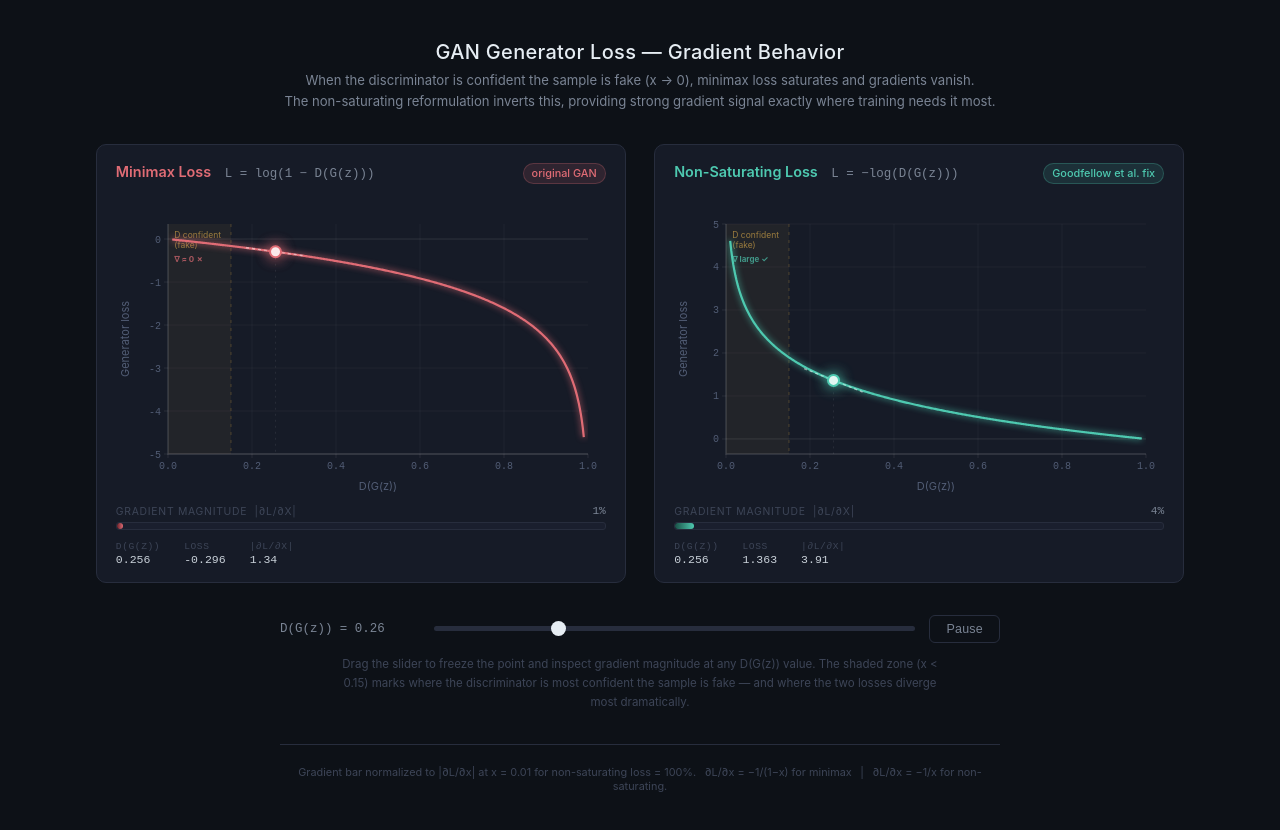
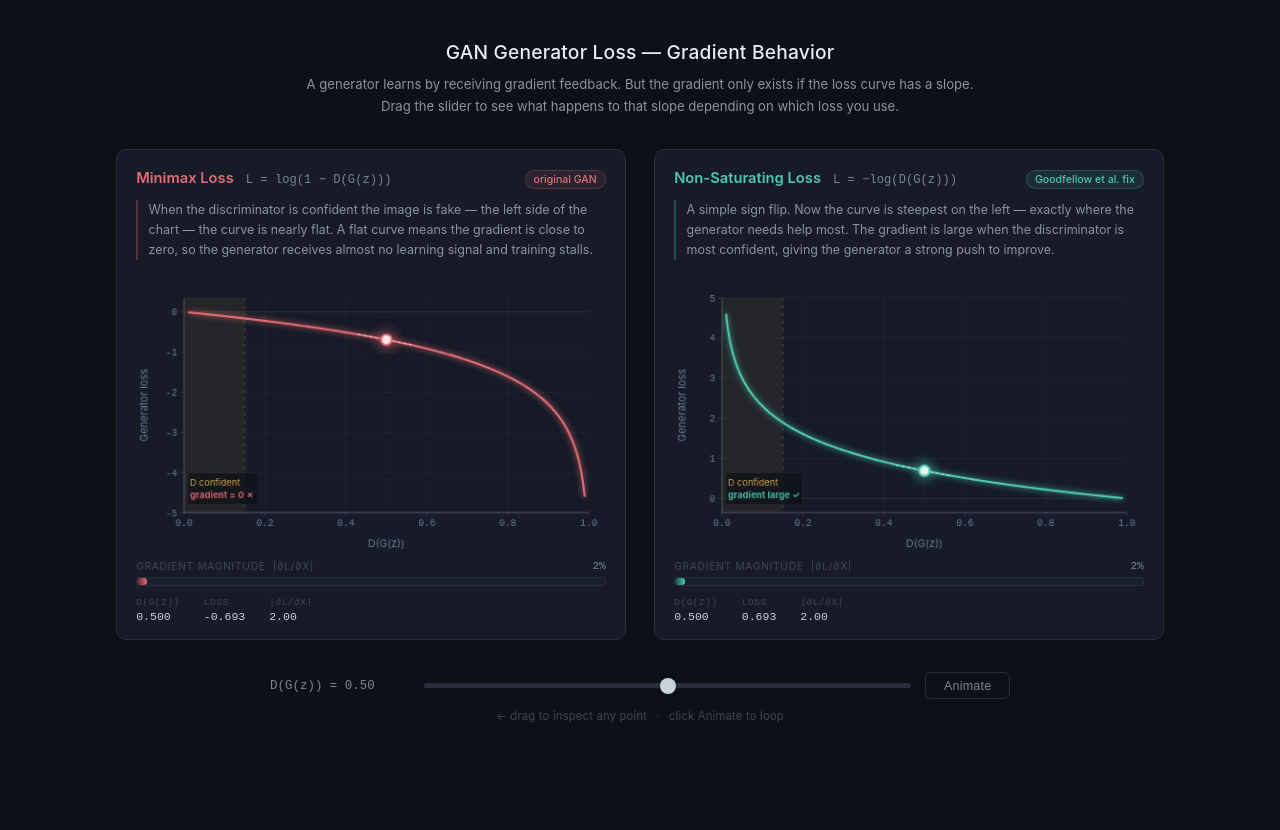
Before and after one commit to sm2879/gan-loss-viz, a plain HTML site: page index.html in a window 1280 px wide. After the commit the page ends 800 px from the top, so only its background shows below. Drawn offline with Linux system fonts and the light colour scheme.

Commit message:
update with start paused, clear descriptions

```diff
--- a/index.html
+++ b/index.html
@@ -8,14 +8,14 @@
 *, *::before, *::after { box-sizing: border-box; margin: 0; padding: 0; }
 
 :root {
-  --bg:       #0d1117;
-  --surface:  #161b27;
-  --border:   #272d3d;
-  --text:     #c9d1d9;
-  --dim:      #7a8494;
-  --dimmer:   #3d4557;
-  --mm:       #e06c75;
-  --ns:       #4ec9b0;
+  --bg:      #0d1117;
+  --surface: #161b27;
+  --border:  #272d3d;
+  --text:    #c9d1d9;
+  --dim:     #7a8494;
+  --dimmer:  #3d4557;
+  --mm:      #e06c75;
+  --ns:      #4ec9b0;
 }
 
 body {
@@ -26,27 +26,27 @@ body {
   display: flex;
   flex-direction: column;
   align-items: center;
-  padding: 2.5rem 1.5rem 3rem;
+  padding: 2.5rem 1.5rem 3.5rem;
   gap: 2rem;
 }
 
 header {
   text-align: center;
-  max-width: 740px;
+  max-width: 680px;
 }
 
 header h1 {
-  font-size: 1.25rem;
+  font-size: 1.2rem;
   font-weight: 500;
-  letter-spacing: 0.015em;
+  letter-spacing: 0.01em;
   color: #e6edf3;
+  margin-bottom: 0.55rem;
 }
 
-header p {
+.header-body {
   font-size: 0.82rem;
-  color: var(--dim);
-  margin-top: 0.4rem;
-  line-height: 1.6;
+  color: #8b949e;
+  line-height: 1.7;
 }
 
 .panels {
@@ -60,41 +60,54 @@ header p {
   background: var(--surface);
   border: 1px solid var(--border);
   border-radius: 10px;
-  padding: 1.1rem 1.2rem 1rem;
+  padding: 1.15rem 1.2rem 1rem;
   display: flex;
   flex-direction: column;
-  gap: 0.65rem;
+  gap: 0.7rem;
+  max-width: 510px;
 }
 
 .panel-header {
   display: flex;
   align-items: baseline;
-  gap: 0.85rem;
+  gap: 0.75rem;
 }
 
 .panel-title {
-  font-size: 0.9rem;
+  font-size: 0.92rem;
   font-weight: 600;
 }
 
 .panel-formula {
   font-family: 'Courier New', monospace;
-  font-size: 0.78rem;
+  font-size: 0.76rem;
   color: var(--dim);
 }
 
 .panel-tag {
-  font-size: 0.68rem;
-  padding: 0.15rem 0.5rem;
+  font-size: 0.66rem;
+  padding: 0.14rem 0.5rem;
   border-radius: 20px;
   font-weight: 500;
   margin-left: auto;
+  white-space: nowrap;
 }
 
 .mm .panel-title { color: var(--mm); }
 .ns .panel-title { color: var(--ns); }
-.mm .panel-tag { background: rgba(224,108,117,0.12); color: var(--mm); border: 1px solid rgba(224,108,117,0.25); }
-.ns .panel-tag { background: rgba(78,201,176,0.12); color: var(--ns); border: 1px solid rgba(78,201,176,0.25); }
+.mm .panel-tag { background: rgba(224,108,117,0.1); color: var(--mm); border: 1px solid rgba(224,108,117,0.22); }
+.ns .panel-tag { background: rgba(78,201,176,0.1); color: var(--ns); border: 1px solid rgba(78,201,176,0.22); }
+
+.panel-desc {
+  font-size: 0.78rem;
+  color: #8b949e;
+  line-height: 1.6;
+  padding-left: 0.65rem;
+  border-left: 2px solid var(--border);
+}
+
+.mm .panel-desc { border-left-color: rgba(224,108,117,0.3); }
+.ns .panel-desc { border-left-color: rgba(78,201,176,0.3); }
 
 canvas { display: block; border-radius: 5px; }
 
@@ -111,7 +124,7 @@ canvas { display: block; border-radius: 5px; }
 }
 
 .grad-label {
-  font-size: 0.65rem;
+  font-size: 0.64rem;
   color: var(--dimmer);
   text-transform: uppercase;
   letter-spacing: 0.07em;
@@ -126,20 +139,20 @@ canvas { display: block; border-radius: 5px; }
 .grad-track {
   background: #1a1f2e;
   border-radius: 3px;
-  height: 8px;
+  height: 9px;
   overflow: hidden;
   border: 1px solid var(--border);
-  position: relative;
 }
 
 .grad-fill {
   height: 100%;
   border-radius: 3px;
   width: 0%;
+  transition: width 0.04s linear;
 }
 
-.mm .grad-fill { background: linear-gradient(90deg, #6a2028 0%, var(--mm) 100%); }
-.ns .grad-fill { background: linear-gradient(90deg, #1a5248 0%, var(--ns) 100%); }
+.mm .grad-fill { background: linear-gradient(90deg, #5c1e24 0%, var(--mm) 100%); }
+.ns .grad-fill { background: linear-gradient(90deg, #144840 0%, var(--ns) 100%); }
 
 .readout {
   font-family: 'Courier New', monospace;
@@ -149,14 +162,10 @@ canvas { display: block; border-radius: 5px; }
   gap: 1.5rem;
 }
 
-.readout-item {
-  display: flex;
-  flex-direction: column;
-  gap: 0.1rem;
-}
+.readout-item { display: flex; flex-direction: column; gap: 0.1rem; }
 
 .readout-label {
-  font-size: 0.6rem;
+  font-size: 0.59rem;
   color: var(--dimmer);
   text-transform: uppercase;
   letter-spacing: 0.06em;
@@ -164,13 +173,14 @@ canvas { display: block; border-radius: 5px; }
 
 .readout-val { color: var(--text); }
 
+/* ── Controls ── */
 .controls {
   display: flex;
   flex-direction: column;
   align-items: center;
-  gap: 0.75rem;
+  gap: 0.6rem;
   width: 100%;
-  max-width: 720px;
+  max-width: 740px;
 }
 
 .controls-row {
@@ -191,6 +201,7 @@ canvas { display: block; border-radius: 5px; }
 input[type=range] {
   flex: 1;
   -webkit-appearance: none;
+  appearance: none;
   background: var(--border);
   border-radius: 4px;
   height: 5px;
@@ -200,21 +211,25 @@ input[type=range] {
 
 input[type=range]::-webkit-slider-thumb {
   -webkit-appearance: none;
-  width: 15px;
-  height: 15px;
-  background: #e6edf3;
+  appearance: none;
+  width: 16px;
+  height: 16px;
+  background: #c9d1d9;
   border-radius: 50%;
   cursor: pointer;
-  transition: transform 0.1s;
+  transition: transform 0.1s, background 0.1s;
 }
 
-input[type=range]::-webkit-slider-thumb:hover { transform: scale(1.2); }
+input[type=range]::-webkit-slider-thumb:hover {
+  transform: scale(1.18);
+  background: #e6edf3;
+}
 
 button {
   background: none;
   border: 1px solid var(--border);
   color: var(--dim);
-  padding: 0.35rem 1rem;
+  padding: 0.35rem 1.1rem;
   border-radius: 6px;
   cursor: pointer;
   font-size: 0.78rem;
@@ -223,24 +238,12 @@ button {
   white-space: nowrap;
 }
 
-button:hover { border-color: var(--dim); color: var(--text); }
+button:hover { border-color: #525d75; color: var(--text); }
 
-.note {
-  font-size: 0.72rem;
+.hint {
+  font-size: 0.7rem;
   color: var(--dimmer);
-  text-align: center;
-  max-width: 620px;
-  line-height: 1.65;
-}
-
-footer {
-  font-size: 0.68rem;
-  color: var(--dimmer);
-  text-align: center;
-  border-top: 1px solid var(--border);
-  padding-top: 1.25rem;
-  width: 100%;
-  max-width: 720px;
+  letter-spacing: 0.02em;
 }
 </style>
 </head>
@@ -248,23 +251,31 @@ footer {
 
 <header>
   <h1>GAN Generator Loss — Gradient Behavior</h1>
-  <p>When the discriminator is confident the sample is fake (x → 0), minimax loss saturates and gradients vanish.<br>
-  The non-saturating reformulation inverts this, providing strong gradient signal exactly where training needs it most.</p>
+  <p class="header-body">
+    A generator learns by receiving gradient feedback. But the gradient only exists if the loss curve has a slope.<br>
+    Drag the slider to see what happens to that slope depending on which loss you use.
+  </p>
 </header>
 
 <div class="panels">
-  <!-- Minimax panel -->
+
+  <!-- Minimax -->
   <div class="panel mm">
     <div class="panel-header">
       <span class="panel-title">Minimax Loss</span>
       <span class="panel-formula">L = log(1 − D(G(z)))</span>
       <span class="panel-tag">original GAN</span>
     </div>
-    <canvas id="cvMM" width="490" height="300"></canvas>
+    <p class="panel-desc">
+      When the discriminator is confident the image is fake — the left side of the chart —
+      the curve is nearly flat. A flat curve means the gradient is close to zero,
+      so the generator receives almost no learning signal and training stalls.
+    </p>
+    <canvas id="cvMM" width="490" height="290"></canvas>
     <div class="grad-section">
       <div class="grad-header">
         <span class="grad-label">gradient magnitude &nbsp;|∂L/∂x|</span>
-        <span class="grad-pct" id="mmPct">0%</span>
+        <span class="grad-pct" id="mmPct">—</span>
       </div>
       <div class="grad-track">
         <div class="grad-fill" id="barMM"></div>
@@ -286,18 +297,23 @@ footer {
     </div>
   </div>
 
-  <!-- Non-saturating panel -->
+  <!-- Non-saturating -->
   <div class="panel ns">
     <div class="panel-header">
       <span class="panel-title">Non-Saturating Loss</span>
       <span class="panel-formula">L = −log(D(G(z)))</span>
       <span class="panel-tag">Goodfellow et al. fix</span>
     </div>
-    <canvas id="cvNS" width="490" height="300"></canvas>
+    <p class="panel-desc">
+      A simple sign flip. Now the curve is steepest on the left — exactly where the generator
+      needs help most. The gradient is large when the discriminator is most confident,
+      giving the generator a strong push to improve.
+    </p>
+    <canvas id="cvNS" width="490" height="290"></canvas>
     <div class="grad-section">
       <div class="grad-header">
         <span class="grad-label">gradient magnitude &nbsp;|∂L/∂x|</span>
-        <span class="grad-pct" id="nsPct">0%</span>
+        <span class="grad-pct" id="nsPct">—</span>
       </div>
       <div class="grad-track">
         <div class="grad-fill" id="barNS"></div>
@@ -318,166 +334,161 @@ footer {
       </div>
     </div>
   </div>
+
 </div>
 
 <div class="controls">
   <div class="controls-row">
     <span class="slider-label">D(G(z)) = <span id="sliderVal">0.50</span></span>
     <input type="range" id="slider" min="2" max="98" step="1" value="50">
-    <button id="toggleBtn">Pause</button>
+    <button id="toggleBtn">Animate</button>
   </div>
-  <p class="note">
-    Drag the slider to freeze the point and inspect gradient magnitude at any D(G(z)) value.
-    The shaded zone (x &lt; 0.15) marks where the discriminator is most confident the sample is fake —
-    and where the two losses diverge most dramatically.
-  </p>
+  <span class="hint">← drag to inspect any point &ensp;·&ensp; click Animate to loop</span>
 </div>
 
-<footer>
-  Gradient bar normalized to |∂L/∂x| at x = 0.01 for non-saturating loss = 100%.&ensp;
-  ∂L/∂x = −1/(1−x) for minimax &ensp;|&ensp; ∂L/∂x = −1/x for non-saturating.
-</footer>
-
 <script>
-// ─── Canvas & context ───────────────────────────────────────────────────────
+// ── Canvas setup ──────────────────────────────────────────────────────────────
 const cvMM = document.getElementById('cvMM');
 const cvNS = document.getElementById('cvNS');
 const ctxMM = cvMM.getContext('2d');
 const ctxNS = cvNS.getContext('2d');
 
-// ─── Dimensions ──────────────────────────────────────────────────────────────
-const W = 490, H = 300;
-const M = { top: 30, right: 18, bottom: 40, left: 52 };
-const PW = W - M.left - M.right;   // 420
-const PH = H - M.top  - M.bottom;  // 230
+// ── Layout ───────────────────────────────────────────────────────────────────
+const W = 490, H = 290;
+const M = { top: 28, right: 18, bottom: 38, left: 50 };
+const PW = W - M.left - M.right;
+const PH = H - M.top  - M.bottom;
 
-// ─── Data domain ─────────────────────────────────────────────────────────────
-const X0 = 0, X1 = 1;
-const MM_YMIN = -5,  MM_YMAX = 0.35;
+// ── Coordinate transforms ─────────────────────────────────────────────────────
+const MM_YMIN = -5,   MM_YMAX = 0.35;
 const NS_YMIN = -0.35, NS_YMAX = 5;
 
-function cx(x)       { return M.left + (x - X0) / (X1 - X0) * PW; }
-function cyMM(y)     { return M.top  + (MM_YMAX - y) / (MM_YMAX - MM_YMIN) * PH; }
-function cyNS(y)     { return M.top  + (NS_YMAX - y) / (NS_YMAX - NS_YMIN) * PH; }
+function cx(x)   { return M.left + x * PW; }
+function cyMM(y) { return M.top + (MM_YMAX - y) / (MM_YMAX - MM_YMIN) * PH; }
+function cyNS(y) { return M.top + (NS_YMAX - y) / (NS_YMAX - NS_YMIN) * PH; }
 
-// ─── Math ────────────────────────────────────────────────────────────────────
-const lMM  = x => Math.log(1 - x);
-const gMM  = x => -1 / (1 - x);
-const lNS  = x => -Math.log(x);
-const gNS  = x => -1 / x;
-const MAX_GRAD = 100;   // |∂L/∂x| at x=0.01 for non-sat
+// ── Math ──────────────────────────────────────────────────────────────────────
+const lMM = x => Math.log(1 - x);
+const gMM = x => -1 / (1 - x);
+const lNS = x => -Math.log(x);
+const gNS = x => -1 / x;
+const MAX_GRAD = 100; // |∂L/∂x| at x=0.01 for non-sat
 
-// ─── State ───────────────────────────────────────────────────────────────────
-let animating  = true;
-let t          = 0;          // 0→1 loop parameter
-let lastTs     = null;
-let manualX    = null;
-const DURATION = 4000;       // ms per loop
+// ── State — starts paused at x=0.5 ───────────────────────────────────────────
+let animating = false;
+let manualX   = 0.5;
+let t         = (0.5 - 0.02) / (0.98 - 0.02); // sync t to x=0.5
+let lastTs    = null;
+const DURATION = 4000;
 
-const sliderEl   = document.getElementById('slider');
-const sliderValEl= document.getElementById('sliderVal');
-const toggleBtn  = document.getElementById('toggleBtn');
-const barMM      = document.getElementById('barMM');
-const barNS      = document.getElementById('barNS');
-const mmPctEl    = document.getElementById('mmPct');
-const nsPctEl    = document.getElementById('nsPct');
-const mmXEl      = document.getElementById('mmX');
-const mmLEl      = document.getElementById('mmL');
-const mmGEl      = document.getElementById('mmG');
-const nsXEl      = document.getElementById('nsX');
-const nsLEl      = document.getElementById('nsL');
-const nsGEl      = document.getElementById('nsG');
+// ── DOM refs ──────────────────────────────────────────────────────────────────
+const sliderEl    = document.getElementById('slider');
+const sliderValEl = document.getElementById('sliderVal');
+const toggleBtn   = document.getElementById('toggleBtn');
+const barMM       = document.getElementById('barMM');
+const barNS       = document.getElementById('barNS');
+const mmPctEl     = document.getElementById('mmPct');
+const nsPctEl     = document.getElementById('nsPct');
+const mmXEl       = document.getElementById('mmX');
+const mmLEl       = document.getElementById('mmL');
+const mmGEl       = document.getElementById('mmG');
+const nsXEl       = document.getElementById('nsX');
+const nsLEl       = document.getElementById('nsL');
+const nsGEl       = document.getElementById('nsG');
 
 sliderEl.addEventListener('input', () => {
   manualX = parseInt(sliderEl.value) / 100;
-  animating = false;
-  toggleBtn.textContent = 'Resume';
+  if (animating) {
+    animating = false;
+    toggleBtn.textContent = 'Animate';
+  }
   sliderValEl.textContent = manualX.toFixed(2);
 });
 
 toggleBtn.addEventListener('click', () => {
   if (animating) {
+    manualX   = getX();      // freeze at current position
     animating = false;
-    toggleBtn.textContent = 'Resume';
+    toggleBtn.textContent = 'Animate';
   } else {
-    animating = true;
     manualX   = null;
     lastTs    = null;
+    animating = true;
     toggleBtn.textContent = 'Pause';
   }
 });
 
 function getX() {
-  if (manualX !== null) return manualX;
-  return 0.02 + (0.98 - 0.02) * t;
+  return manualX !== null ? manualX : 0.02 + 0.96 * t;
 }
 
-// ─── Draw one panel ──────────────────────────────────────────────────────────
-function drawPanel(ctx, toY, lossFn, gradFn, color, shade, yMin, yMax, callout) {
+// ── Draw ──────────────────────────────────────────────────────────────────────
+function drawPanel(ctx, toY, lossFn, gradFn, color, yMin, yMax, isLeft) {
   ctx.clearRect(0, 0, W, H);
 
-  // canvas background
+  // Background
   ctx.fillStyle = '#161b27';
   ctx.fillRect(0, 0, W, H);
 
-  // clip to plot area for curve drawing
   const plotClip = new Path2D();
   plotClip.rect(M.left, M.top, PW, PH);
 
-  // ── Grid ──
-  ctx.strokeStyle = 'rgba(255,255,255,0.04)';
+  // Grid lines
   ctx.lineWidth = 1;
   for (let gx = 0.2; gx < 1; gx += 0.2) {
+    ctx.strokeStyle = 'rgba(255,255,255,0.04)';
     ctx.beginPath();
     ctx.moveTo(cx(gx), M.top);
     ctx.lineTo(cx(gx), M.top + PH);
     ctx.stroke();
   }
-  const yStep = 1;
   for (let gy = Math.ceil(yMin); gy <= Math.floor(yMax); gy++) {
     const py = toY(gy);
     if (py < M.top || py > M.top + PH) continue;
-    ctx.strokeStyle = gy === 0 ? 'rgba(255,255,255,0.1)' : 'rgba(255,255,255,0.04)';
+    ctx.strokeStyle = gy === 0 ? 'rgba(255,255,255,0.09)' : 'rgba(255,255,255,0.04)';
     ctx.beginPath();
     ctx.moveTo(M.left, py);
     ctx.lineTo(M.left + PW, py);
     ctx.stroke();
   }
 
-  // ── Shaded region x ∈ [0, 0.15] ──
+  // Shaded zone x ∈ [0, 0.15]  — "discriminator confident fake"
   const shadeW = cx(0.15) - cx(0);
-  ctx.fillStyle = 'rgba(255,196,80,0.05)';
+  ctx.fillStyle = 'rgba(255,196,80,0.055)';
   ctx.fillRect(cx(0), M.top, shadeW, PH);
 
-  // dashed boundary at x=0.15
+  // Dashed boundary
   ctx.save();
   ctx.setLineDash([3, 5]);
-  ctx.strokeStyle = 'rgba(255,196,80,0.22)';
+  ctx.strokeStyle = 'rgba(255,196,80,0.28)';
   ctx.lineWidth = 1;
   ctx.beginPath();
   ctx.moveTo(cx(0.15), M.top);
   ctx.lineTo(cx(0.15), M.top + PH);
   ctx.stroke();
+  ctx.setLineDash([]);
   ctx.restore();
 
-  // Annotation label inside shaded region
+  // Label inside shaded zone — readable with background
+  const labelX = cx(0.015);
+  const labelY = M.top + PH - 16;
   ctx.save();
-  ctx.font = '8.5px -apple-system, sans-serif';
-  ctx.fillStyle = 'rgba(255,196,80,0.55)';
+  ctx.font = '9.5px -apple-system, sans-serif';
+  const line1 = 'D confident';
+  const line2 = isLeft ? 'gradient ≈ 0 ✗' : 'gradient large ✓';
+  const tw = Math.max(ctx.measureText(line1).width, ctx.measureText(line2).width);
+  ctx.fillStyle = 'rgba(13,17,23,0.72)';
+  ctx.fillRect(labelX - 2, labelY - 25, tw + 6, 32);
+  ctx.fillStyle = 'rgba(255,196,80,0.8)';
   ctx.textAlign = 'left';
-  const annotX = cx(0.015);
-  ctx.fillText('D confident', annotX, M.top + 14);
-  ctx.fillText('(fake)', annotX, M.top + 24);
-  // gradient callout
-  ctx.fillStyle = callout === 'bad'
-    ? 'rgba(224,108,117,0.7)'
-    : 'rgba(78,201,176,0.7)';
-  ctx.font = 'bold 8px -apple-system, sans-serif';
-  ctx.fillText(callout === 'bad' ? '∇ ≈ 0 ✗' : '∇ large ✓', annotX, M.top + 38);
+  ctx.fillText(line1, labelX, labelY - 12);
+  ctx.fillStyle = isLeft ? 'rgba(224,108,117,0.9)' : 'rgba(78,201,176,0.9)';
+  ctx.font = 'bold 9.5px -apple-system, sans-serif';
+  ctx.fillText(line2, labelX, labelY + 1);
   ctx.restore();
 
-  // ── Axes ──
-  ctx.strokeStyle = 'rgba(255,255,255,0.14)';
+  // Axes
+  ctx.strokeStyle = 'rgba(255,255,255,0.16)';
   ctx.lineWidth = 1.5;
   ctx.beginPath();
   ctx.moveTo(M.left, M.top);
@@ -485,30 +496,27 @@ function drawPanel(ctx, toY, lossFn, gradFn, color, shade, yMin, yMax, callout)
   ctx.lineTo(M.left + PW, M.top + PH);
   ctx.stroke();
 
-  // Axis tick labels
-  ctx.fillStyle = '#525d75';
+  // Tick labels
+  ctx.fillStyle = '#6b7a96';
   ctx.font = '10px "Courier New", monospace';
-
-  // x ticks
   ctx.textAlign = 'center';
   for (let gx = 0; gx <= 1.01; gx += 0.2) {
     const px = cx(gx);
-    ctx.fillText(gx.toFixed(1), px, M.top + PH + 15);
-    ctx.strokeStyle = 'rgba(255,255,255,0.08)';
+    ctx.fillText(gx.toFixed(1), px, M.top + PH + 14);
+    ctx.strokeStyle = 'rgba(255,255,255,0.1)';
     ctx.lineWidth = 1;
     ctx.beginPath();
     ctx.moveTo(px, M.top + PH);
     ctx.lineTo(px, M.top + PH + 4);
     ctx.stroke();
   }
-
-  // y ticks
   ctx.textAlign = 'right';
   for (let gy = Math.ceil(yMin); gy <= Math.floor(yMax); gy++) {
     const py = toY(gy);
     if (py < M.top - 1 || py > M.top + PH + 1) continue;
+    ctx.fillStyle = '#6b7a96';
     ctx.fillText(gy, M.left - 7, py + 3.5);
-    ctx.strokeStyle = 'rgba(255,255,255,0.08)';
+    ctx.strokeStyle = 'rgba(255,255,255,0.1)';
     ctx.lineWidth = 1;
     ctx.beginPath();
     ctx.moveTo(M.left, py);
@@ -517,18 +525,17 @@ function drawPanel(ctx, toY, lossFn, gradFn, color, shade, yMin, yMax, callout)
   }
 
   // Axis labels
-  ctx.fillStyle = '#525d75';
+  ctx.fillStyle = '#6b7a96';
   ctx.font = '11px -apple-system, sans-serif';
   ctx.textAlign = 'center';
-  ctx.fillText('D(G(z))', M.left + PW / 2, H - 4);
-
+  ctx.fillText('D(G(z))', M.left + PW / 2, H - 2);
   ctx.save();
-  ctx.translate(13, M.top + PH / 2);
+  ctx.translate(12, M.top + PH / 2);
   ctx.rotate(-Math.PI / 2);
   ctx.fillText('Generator loss', 0, 0);
   ctx.restore();
 
-  // ── Loss curve ──
+  // Loss curve
   ctx.save();
   ctx.clip(plotClip);
   ctx.strokeStyle = color;
@@ -536,50 +543,47 @@ function drawPanel(ctx, toY, lossFn, gradFn, color, shade, yMin, yMax, callout)
   ctx.shadowColor = color;
   ctx.shadowBlur = 6;
   ctx.beginPath();
-  const STEPS = 400;
-  for (let i = 0; i <= STEPS; i++) {
-    const xi = 0.01 + 0.98 * i / STEPS;
-    const yi = lossFn(xi);
-    const px = cx(xi), py = toY(yi);
+  for (let i = 0; i <= 500; i++) {
+    const xi = 0.01 + 0.98 * i / 500;
+    const px = cx(xi), py = toY(lossFn(xi));
     i === 0 ? ctx.moveTo(px, py) : ctx.lineTo(px, py);
   }
   ctx.stroke();
   ctx.shadowBlur = 0;
   ctx.restore();
 
-  // ── Current point ──
+  // Animated point
   const x  = getX();
   const lv = lossFn(x);
   const gv = gradFn(x);
   const px = cx(x);
   const py = toY(lv);
 
-  // Tangent line (±0.07 in data-x)
+  // Tangent line ±0.07 in data-x
   const td = 0.07;
   const tx1 = Math.max(0.01, x - td), tx2 = Math.min(0.99, x + td);
   const ty1 = lv + gv * (tx1 - x),   ty2 = lv + gv * (tx2 - x);
 
   ctx.save();
   ctx.clip(plotClip);
-  ctx.strokeStyle = 'rgba(255,255,255,0.5)';
+  ctx.strokeStyle = 'rgba(255,255,255,0.48)';
   ctx.lineWidth = 1.4;
   ctx.setLineDash([3, 3]);
   ctx.beginPath();
   ctx.moveTo(cx(tx1), toY(ty1));
   ctx.lineTo(cx(tx2), toY(ty2));
   ctx.stroke();
-  ctx.restore();
+  ctx.setLineDash([]);
 
-  // Vertical drop line from dot to x-axis
-  ctx.save();
-  ctx.clip(plotClip);
-  ctx.strokeStyle = 'rgba(255,255,255,0.08)';
+  // Vertical drop
+  ctx.strokeStyle = 'rgba(255,255,255,0.07)';
   ctx.lineWidth = 1;
   ctx.setLineDash([2, 4]);
   ctx.beginPath();
   ctx.moveTo(px, py);
   ctx.lineTo(px, M.top + PH);
   ctx.stroke();
+  ctx.setLineDash([]);
   ctx.restore();
 
   // Dot
@@ -597,19 +601,18 @@ function drawPanel(ctx, toY, lossFn, gradFn, color, shade, yMin, yMax, callout)
   ctx.restore();
 }
 
-// ─── Update DOM readouts + bars ───────────────────────────────────────────────
+// ── Update DOM ────────────────────────────────────────────────────────────────
 function update() {
   const x = getX();
 
-  const lvMM = lMM(x), gvMM = gMM(x);
-  const lvNS = lNS(x), gvNS = gNS(x);
-  const agMM = Math.abs(gvMM), agNS = Math.abs(gvNS);
+  const agMM = Math.abs(gMM(x));
+  const agNS = Math.abs(gNS(x));
 
   mmXEl.textContent = x.toFixed(3);
-  mmLEl.textContent = lvMM.toFixed(3);
+  mmLEl.textContent = lMM(x).toFixed(3);
   mmGEl.textContent = agMM.toFixed(2);
   nsXEl.textContent = x.toFixed(3);
-  nsLEl.textContent = lvNS.toFixed(3);
+  nsLEl.textContent = lNS(x).toFixed(3);
   nsGEl.textContent = agNS.toFixed(2);
 
   sliderValEl.textContent = x.toFixed(2);
@@ -623,15 +626,15 @@ function update() {
   nsPctEl.textContent = pNS.toFixed(0) + '%';
 }
 
-// ─── Animation loop ───────────────────────────────────────────────────────────
+// ── Render loop ───────────────────────────────────────────────────────────────
 function frame(ts) {
   if (animating) {
     if (lastTs !== null) t = (t + (ts - lastTs) / DURATION) % 1;
     lastTs = ts;
   }
 
-  drawPanel(ctxMM, cyMM, lMM, gMM, '#e06c75', 'rgba(224,108,117,0.12)', MM_YMIN, MM_YMAX, 'bad');
-  drawPanel(ctxNS, cyNS, lNS, gNS, '#4ec9b0', 'rgba(78,201,176,0.12)',   NS_YMIN, NS_YMAX, 'good');
+  drawPanel(ctxMM, cyMM, lMM, gMM, '#e06c75', MM_YMIN, MM_YMAX, true);
+  drawPanel(ctxNS, cyNS, lNS, gNS, '#4ec9b0', NS_YMIN, NS_YMAX, false);
   update();
 
   requestAnimationFrame(frame);
```
